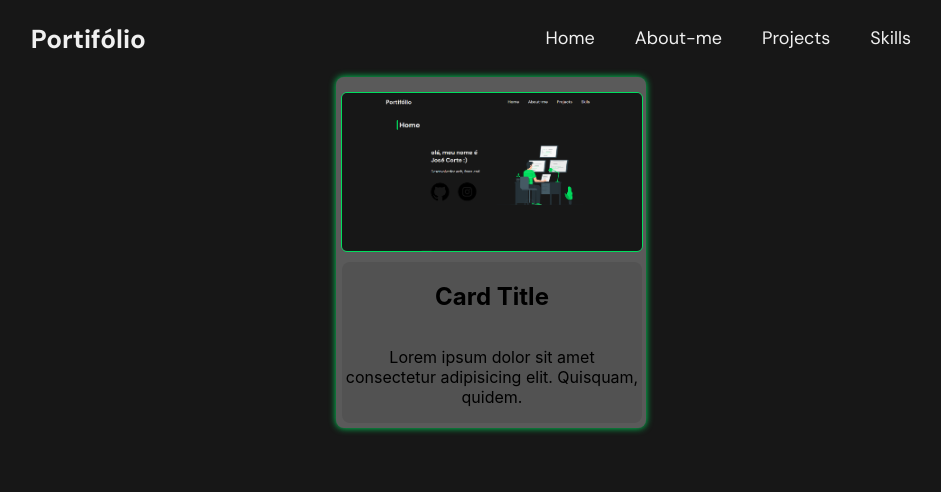
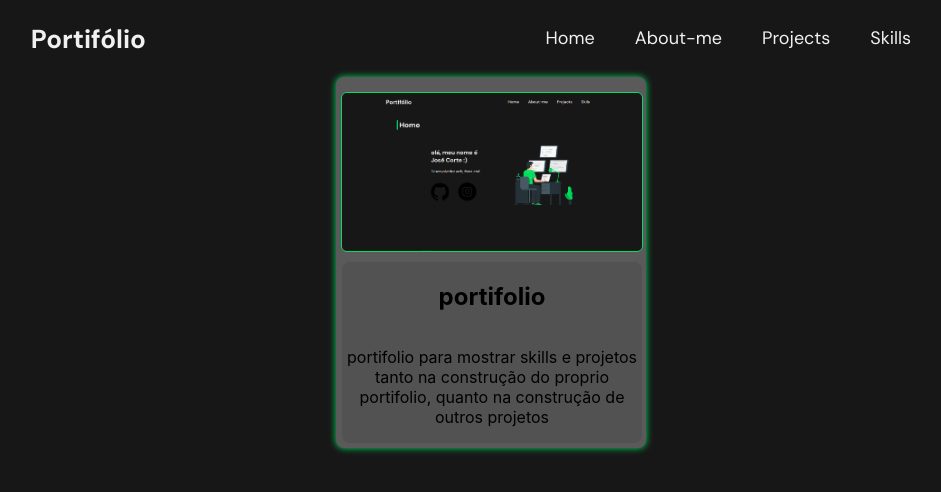
Before and after one commit to joseCorte-exe/portifolio, a React (Create React App) app: page /projects in a window 1280 px wide. Shown: the top 492 px of the page, without its empty margins (149-1090 px from the left). Built offline with nearby package versions, Linux system fonts and the light colour scheme.

Commit message:
:rocket: updating

```diff
--- a/src/components/card/index.jsx
+++ b/src/components/card/index.jsx
@@ -8,8 +8,8 @@ export default function Card() {
         <main className="prj-main" >
             <img src={ptPrw} alt="" width="200" className='card-img' />
             <section className="prj-section" >
-                <h1>Card Title</h1>
-                <p>Lorem ipsum dolor sit amet consectetur adipisicing elit. Quisquam, quidem.</p>
+                <h1>portifolio</h1>
+                <p>portifolio para mostrar skills e projetos tanto na construção do proprio portifolio, quanto na construção de outros projetos</p>
             </section>
         </main>
     )
```
